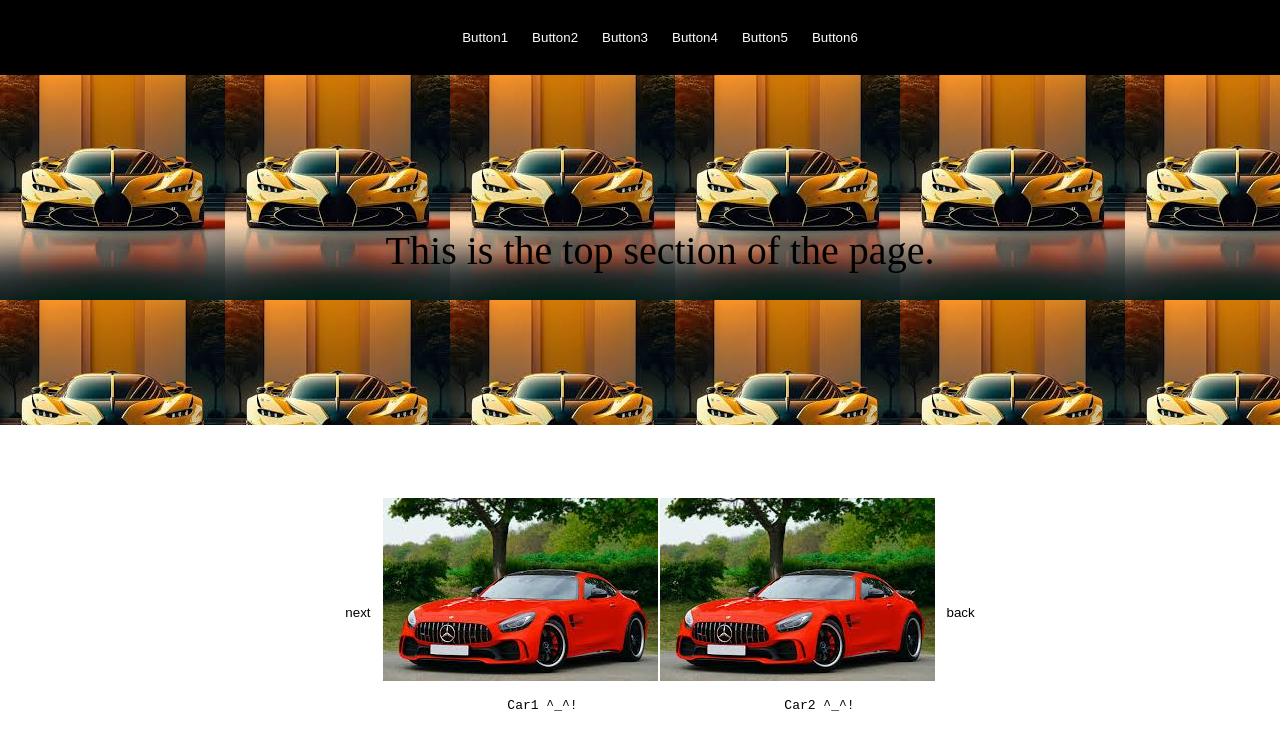
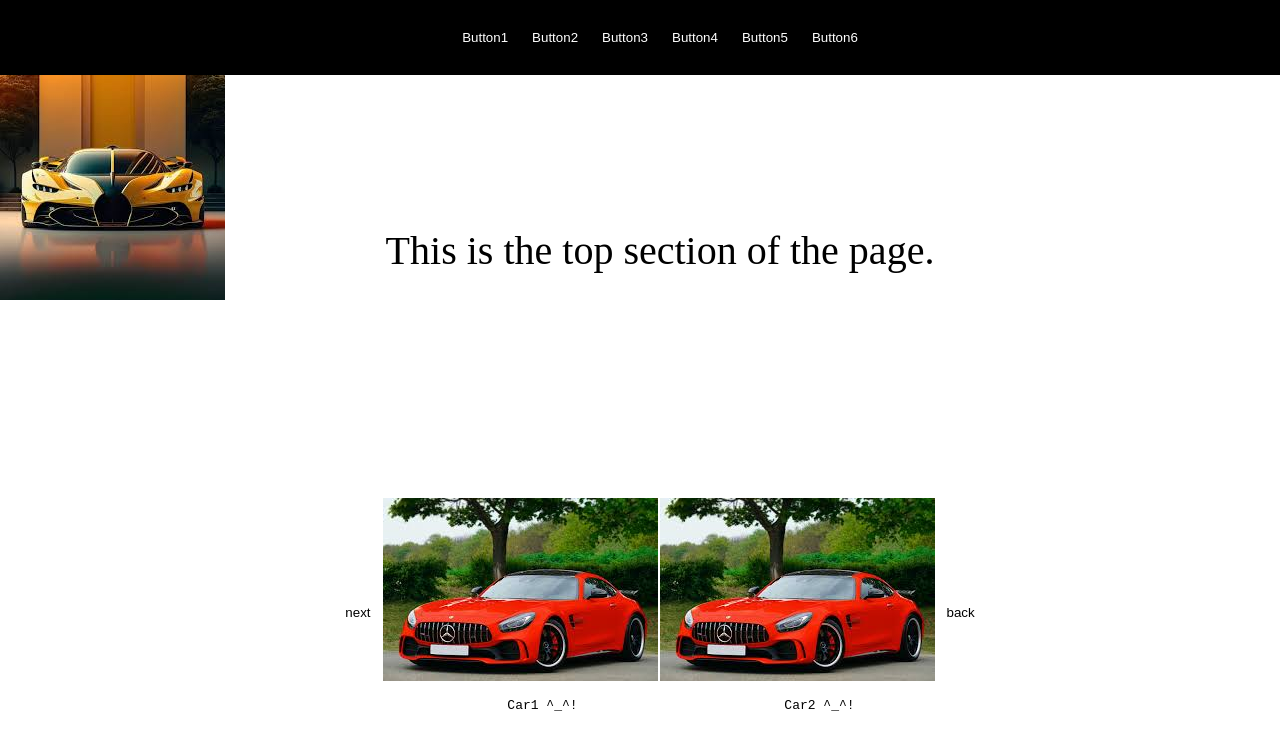
Before and after one commit to NoorElain/noor1, a plain HTML site: page index.html in a window 1280 px wide. Shown: the top 750 px of the page. Drawn offline with Linux system fonts and the light colour scheme.

Commit message:
second branch

```diff
--- a/index.html
+++ b/index.html
@@ -57,7 +57,7 @@
             height: 50%;
         }
         .right {
-            background: url(car5.jpg);
+            background: url(car5.jpg) no-repeat;
             height: 350px;
         }
         table {
```
Also changed, not shown: index3.html (+1 -1 lines).
